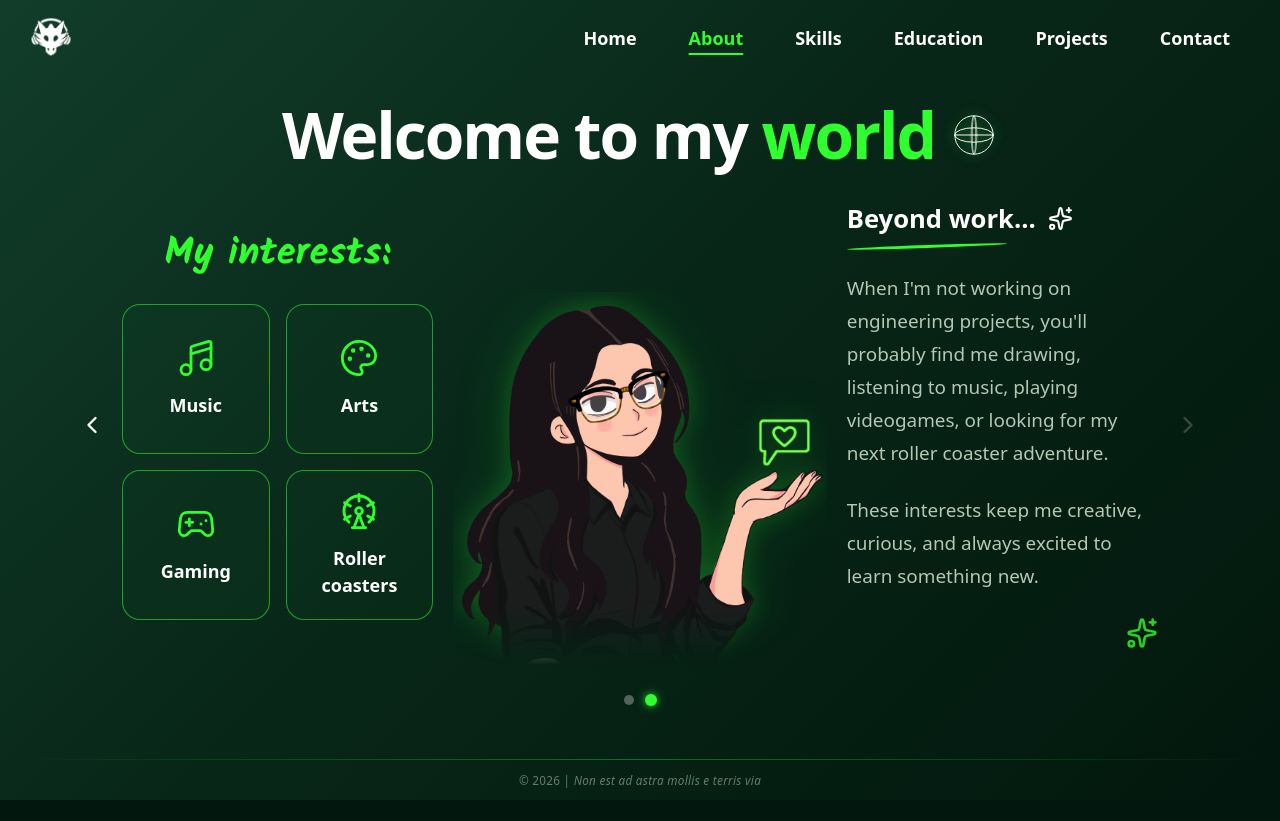
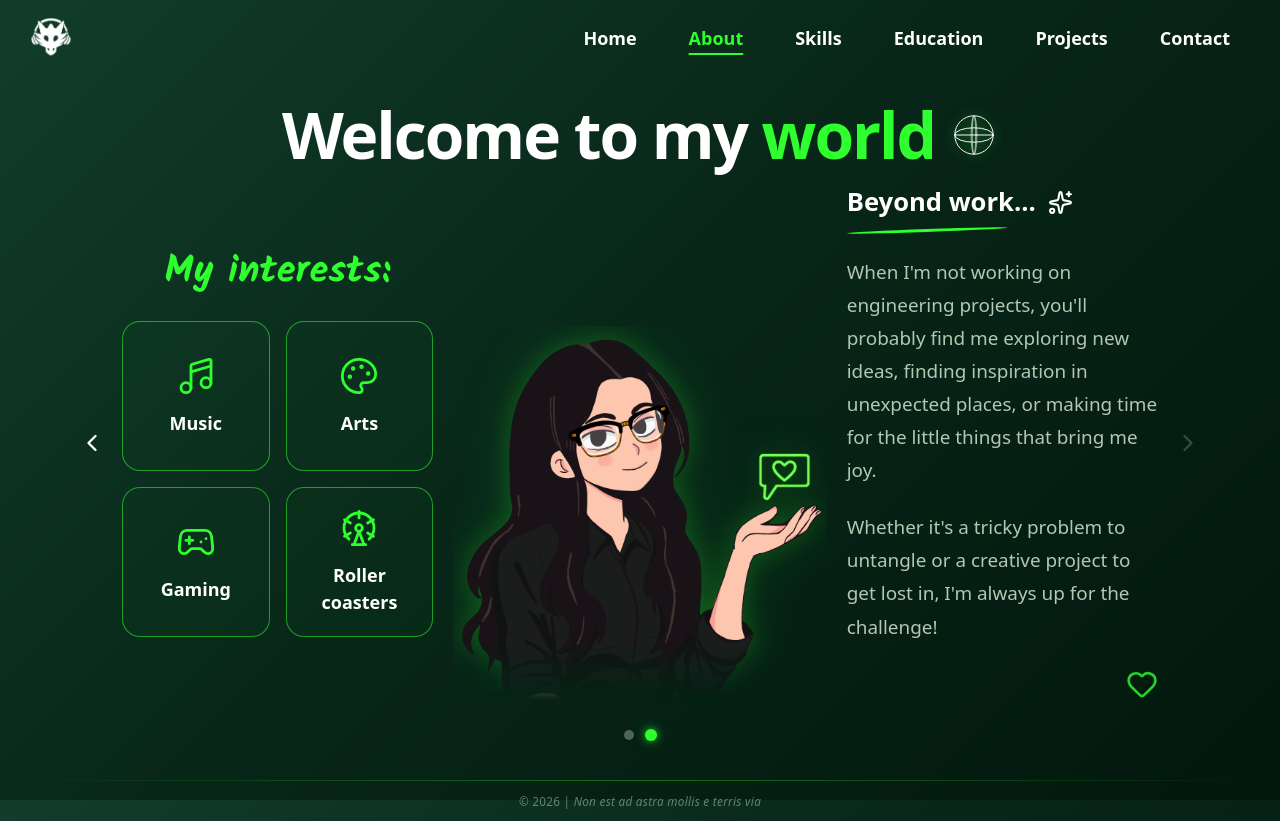
Before and after one commit to kaudrawmich/julys-portfolio, a React (Vite) app: page /about in a window 1280 px wide. Both pictures are taken after a click on the button 1188 px from the left and 507 px from the top of the page. Before the commit the page ends 800 px from the top, so only its background shows below. Built offline with nearby package versions, Linux system fonts and the light colour scheme.

Commit message:
fixing description to something more fun

```diff
--- a/src/Pages/About.jsx
+++ b/src/Pages/About.jsx
@@ -172,17 +172,18 @@ export function About() {
                                  <div className="about-beyond-underline" />
 
                                  <p className="about-interests-description">
-                                    When I'm not working on engineering projects, you'll
-                                    probably find me drawing, listening to music, playing
-                                    videogames, or looking for my next roller coaster adventure.
+                                    When I'm not working on engineering projects,
+                                    you'll probably find me exploring new ideas,
+                                    finding inspiration in unexpected places,
+                                    or making time for the little things that bring me joy.
                                 </p>
 
                                 <p className="about-interests-description">
-                                    These interests keep me creative, curious, and always
-                                    excited to learn something new.
+                                    Whether it's a tricky problem to untangle or a creative
+                                    project to get lost in, I'm always up for the challenge!
                                  </p>
 
-                                <Sparkles className="about-decoration" size={32} />
+                                <Heart className="about-decoration" size={32} />
                             </div>
                         </section>
                     )}
```
